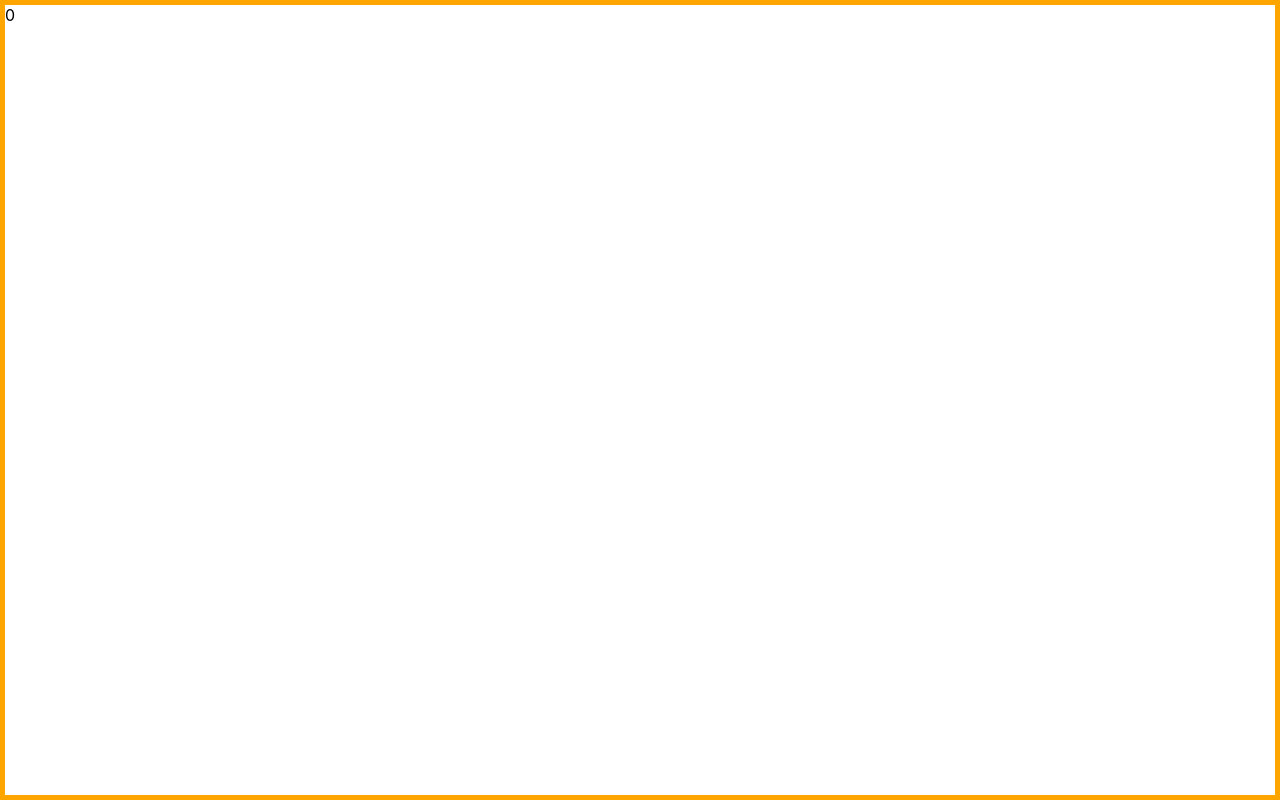
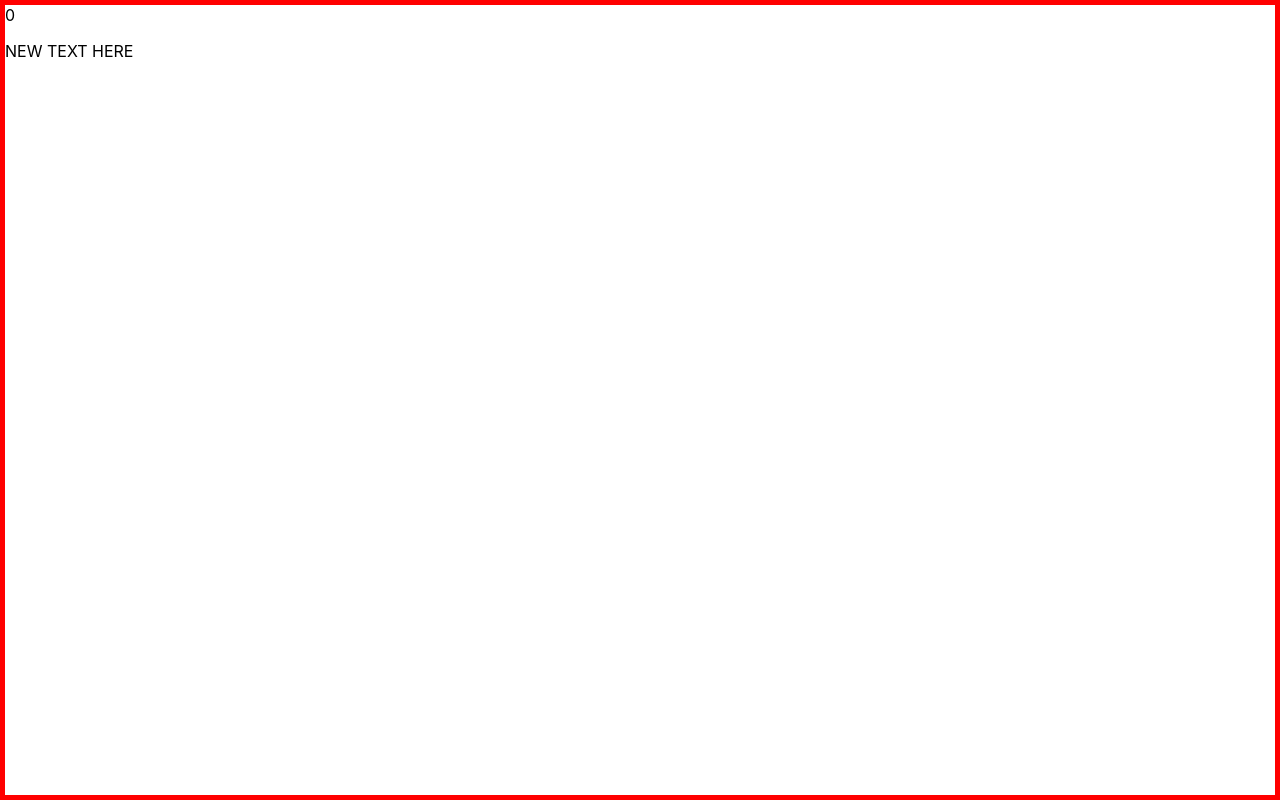
Before and after one commit to SIonut0122/d3histogram, a React (Create React App) app: page / in a window 1280 px wide. Built offline with nearby package versions, Linux system fonts and the light colour scheme.

Commit message:
'newChange'

```diff
--- a/src/App.css
+++ b/src/App.css
@@ -11,5 +11,5 @@ body,html {
   display: block;
   width: 100%;
   min-height: 800px;
-  border:5px solid orange;
+  border:5px solid red;
 }
--- a/src/App.js
+++ b/src/App.js
@@ -14,6 +14,7 @@ function App() {
        <section>
           <div className='content'>
               <span className='slbz'>0</span>
+              <p>NEW TEXT HERE</p>
           </div>
           <div>counter 2</div>
        </section>
```
